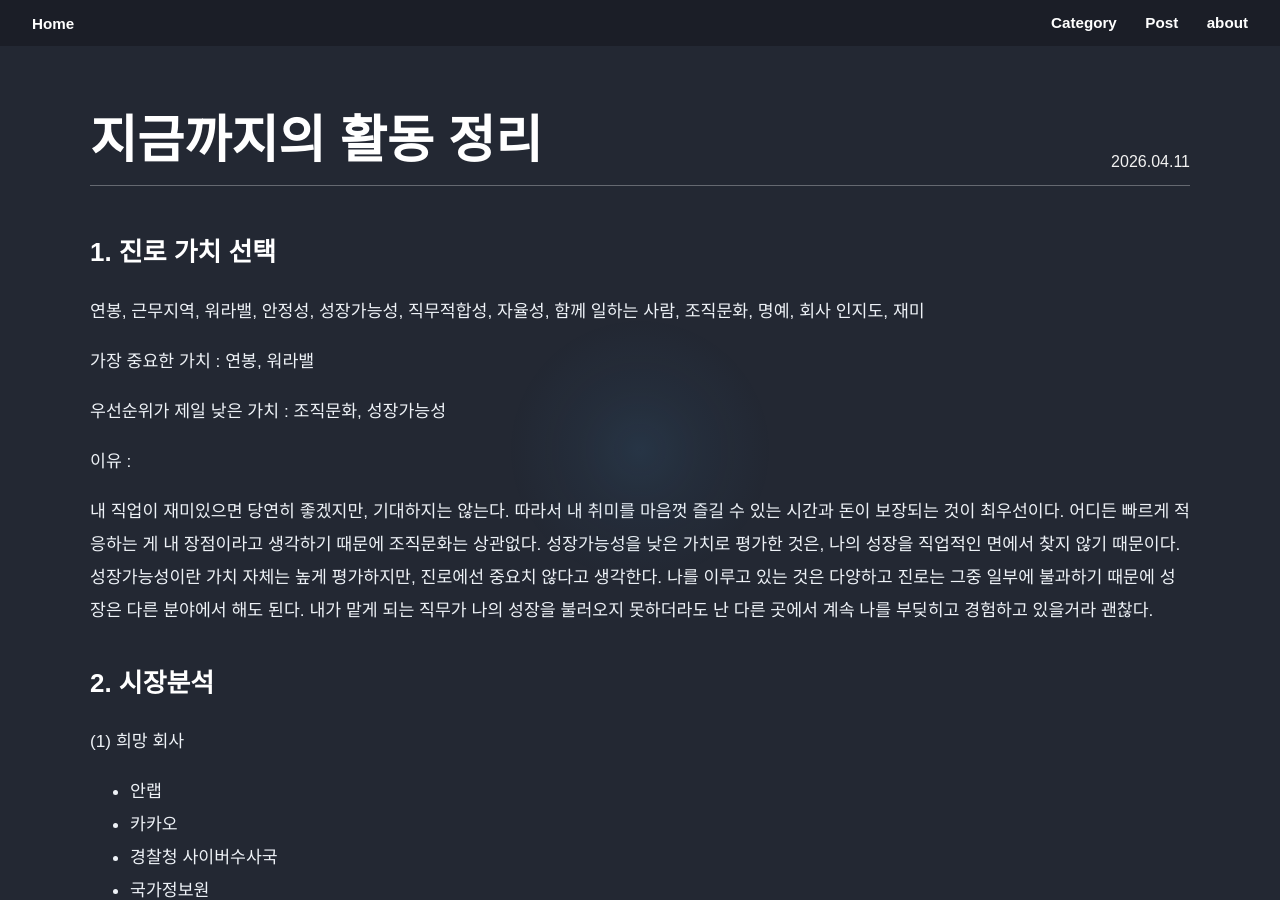
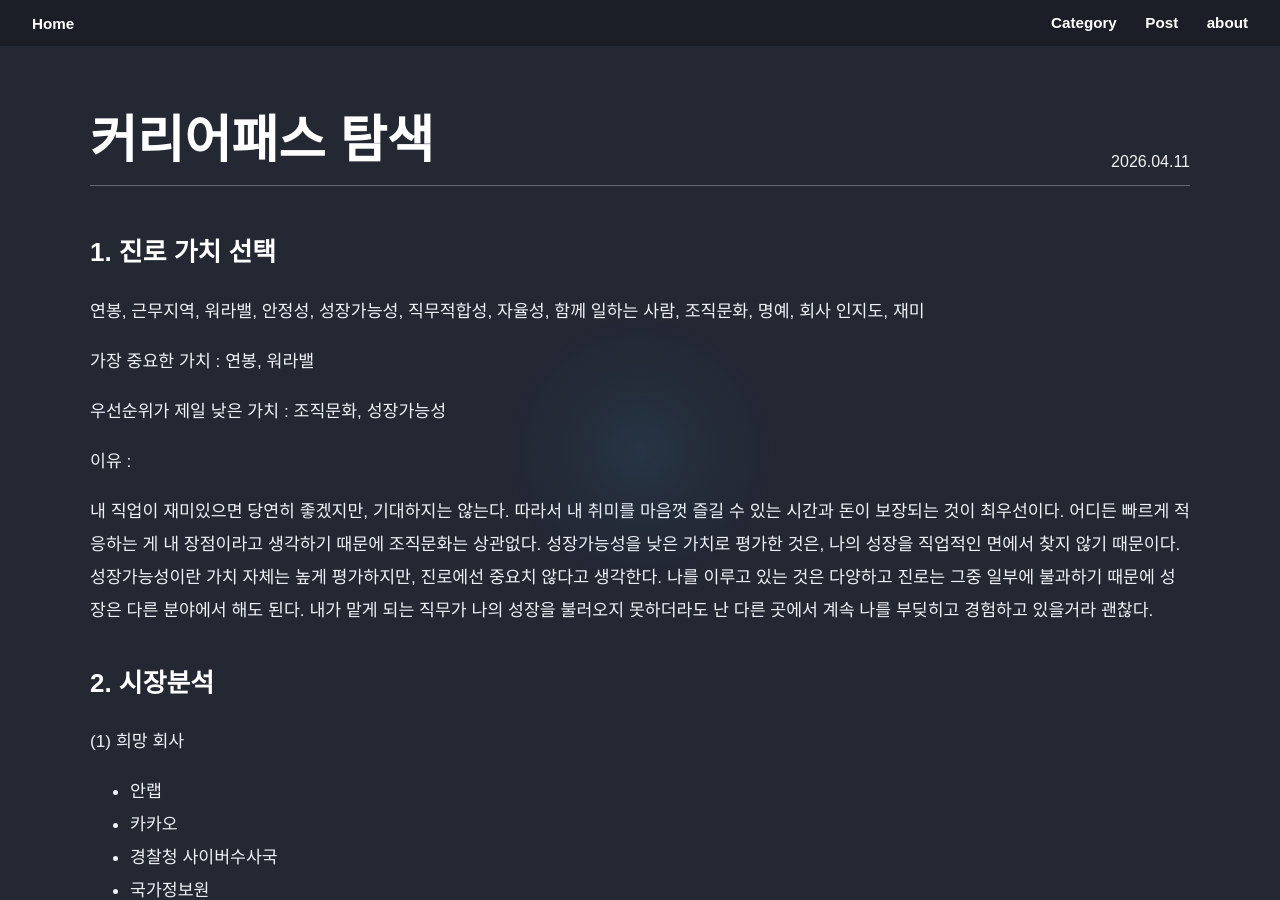
Before and after one commit to nonono2525/nonono2525.github.io, a Jekyll site: the page built from _posts/2026-04-11-career.md, in a window 1280 px wide and 900 px high. Built offline with Jekyll 4.4.1, drawn with Linux system fonts in a browser that asks for light colours.

Commit message:
Update 2026-04-11-career.md

```diff
--- a/_posts/2026-04-11-career.md
+++ b/_posts/2026-04-11-career.md
@@ -1,6 +1,6 @@
 ---
 layout: post-detail
-title: "지금까지의 활동 정리"
+title: "커리어패스 탐색"
 date: 2026-04-11
 category: "blog"
 ---
```
